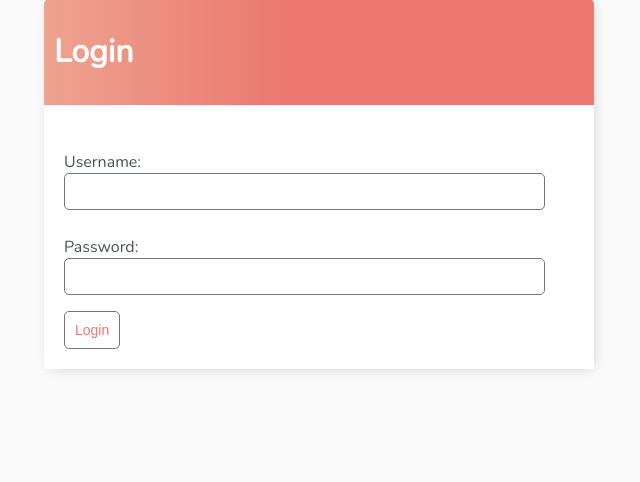
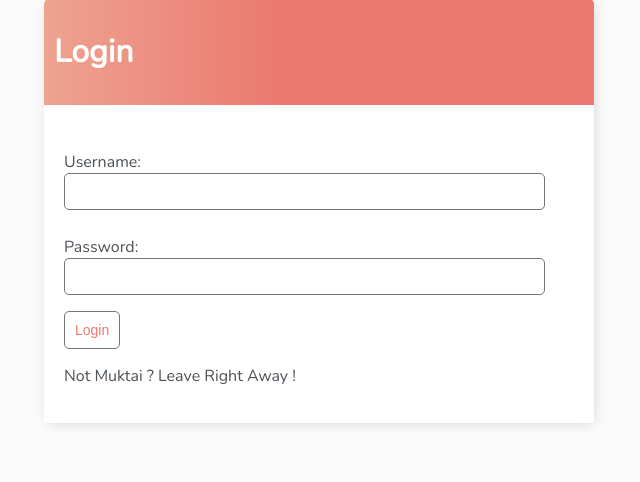
Before and after one commit to Abhishek-Gawande/Project-Musings, a Django app: page /login/ in a window 1280 px wide. Shown: the part 59-541 px from the top of the page, without its empty margins (321-961 px from the left). Run offline with Django 3.2, Linux system fonts and the light colour scheme.

Commit message:
Update login.html

```diff
--- a/base/templates/base/login.html
+++ b/base/templates/base/login.html
@@ -11,7 +11,8 @@
         {{form.as_p}}
         <input class="button" type="submit" value="Login">
     </form>
-   <!-- <p>Don't have an account? <a href="{% url 'register' %}">Register</a></p>-->
+
+   <p>Not Muktai ? Leave Right Away !</p>
 </div>
 
 
```
